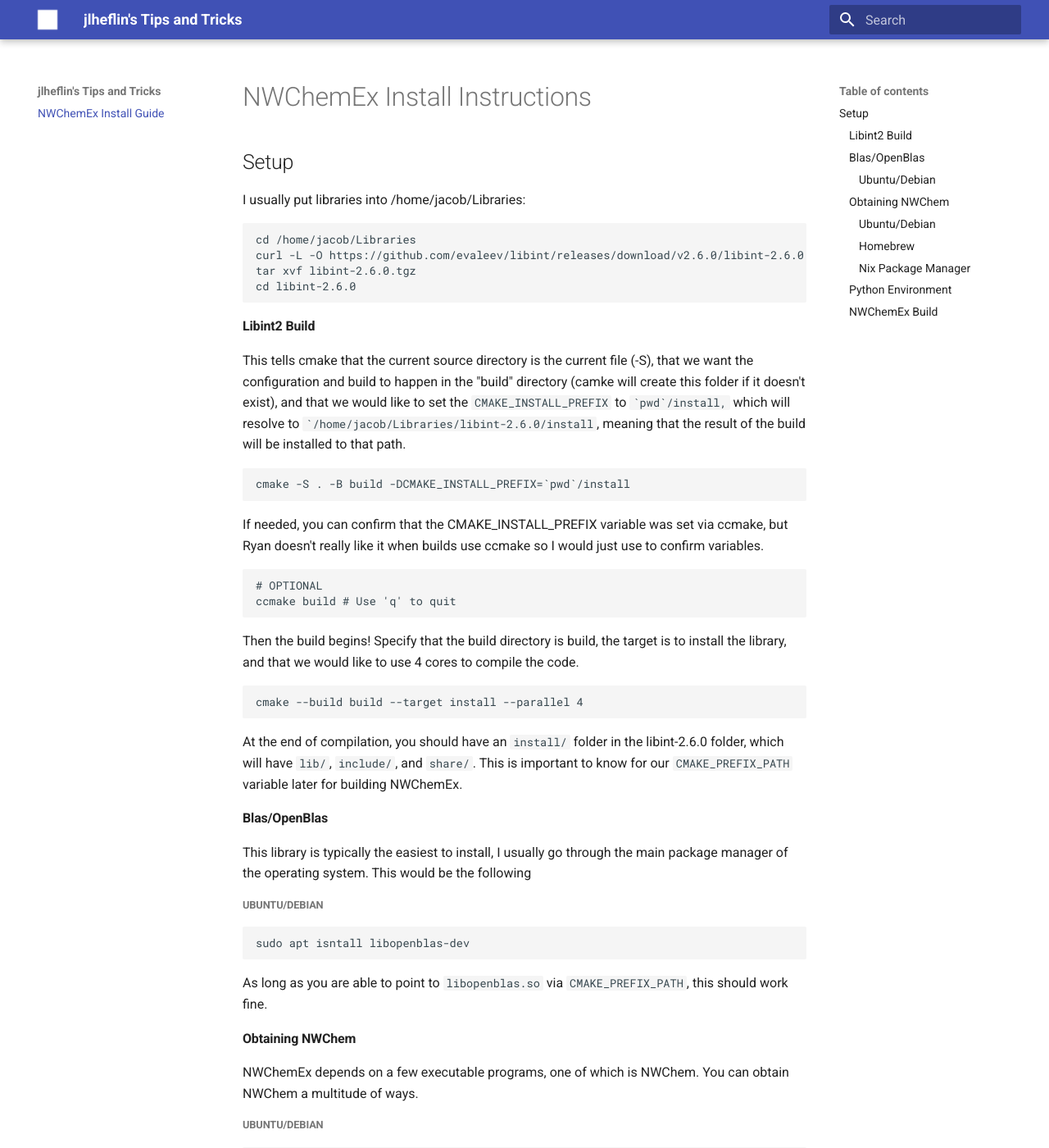
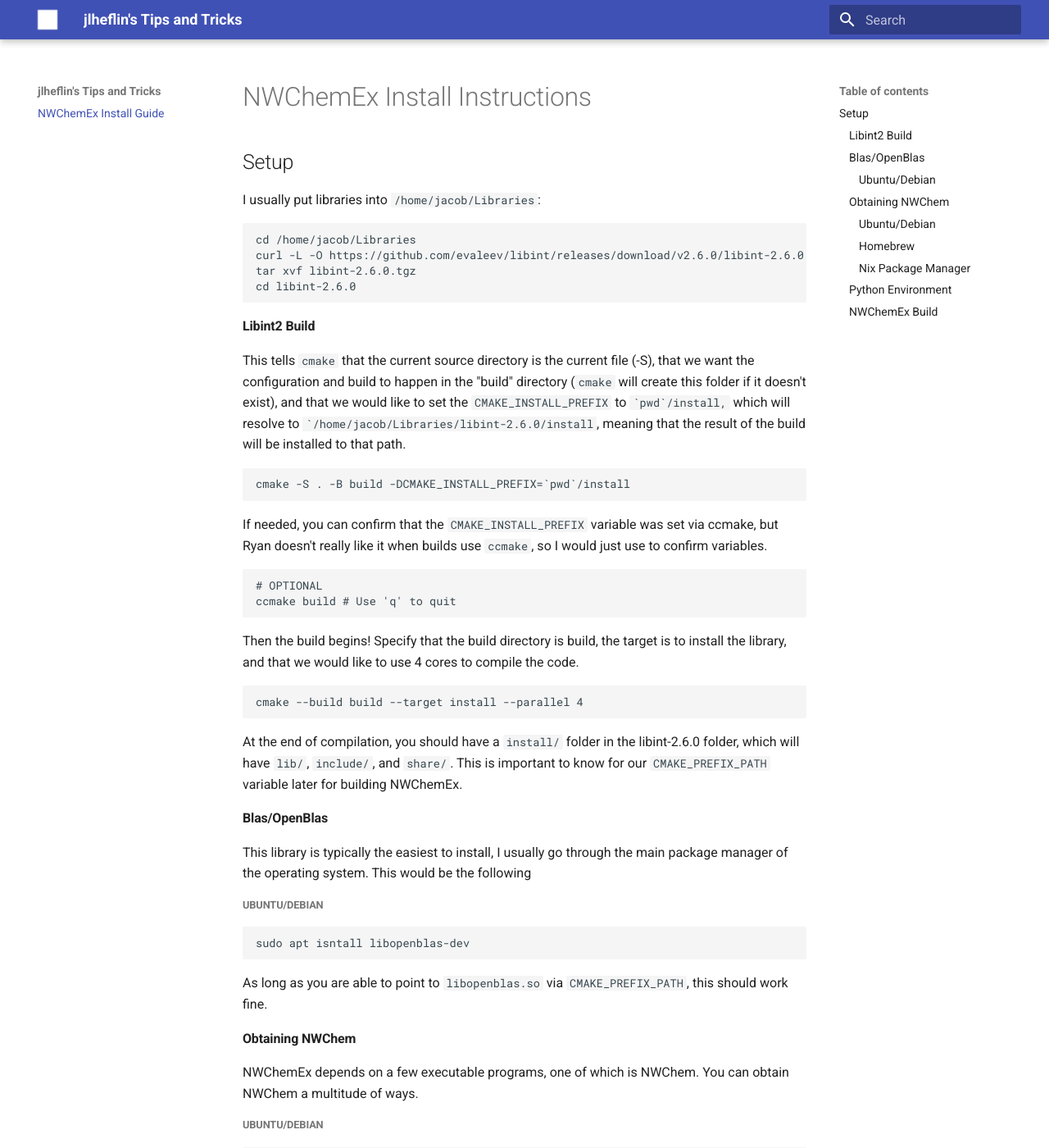
Before and after one commit to jlheflin/jlheflin.github.io, an MkDocs documentation site: the page built from docs/nwchemex_install_instructions.md, in a window 1280 px wide and 1400 px high. Shown: the whole window at 82% size. Built offline with MkDocs 1.6.1 and Material for MkDocs 9.7.7, drawn with Linux system fonts in a browser that asks for light colours; some of the changed text lies outside the part shown.

Commit message:
fixed some spelling and grammar

````diff
--- a/docs/nwchemex_install_instructions.md
+++ b/docs/nwchemex_install_instructions.md
@@ -2,7 +2,7 @@
 
 ## Setup
 
-I usually put libraries into /home/jacob/Libraries:
+I usually put libraries into `/home/jacob/Libraries`:
 
 ```bash
 cd /home/jacob/Libraries
@@ -14,9 +14,9 @@
 #### Libint2 Build
 
 
-This tells cmake that the current source directory is the current file (-S),
+This tells `cmake` that the current source directory is the current file (-S),
 that we want the configuration and build to happen in the "build" directory
-(camke will create this folder if it doesn't exist), and that we would like
+(`cmake` will create this folder if it doesn't exist), and that we would like
 to set the `CMAKE_INSTALL_PREFIX` to ``` `pwd`/install, ``` which will resolve to
 ``/home/jacob/Libraries/libint-2.6.0/install`, meaning that the result of the build
 will be installed to that path.
@@ -25,8 +25,8 @@
 cmake -S . -B build -DCMAKE_INSTALL_PREFIX=`pwd`/install
 ```
 
-If needed, you can confirm that the CMAKE_INSTALL_PREFIX variable was set via
-ccmake, but Ryan doesn't really like it when builds use ccmake so I would just
+If needed, you can confirm that the `CMAKE_INSTALL_PREFIX` variable was set via
+ccmake, but Ryan doesn't really like it when builds use `ccmake`, so I would just
 use to confirm variables.
 
 ```bash
@@ -42,7 +42,7 @@
 cmake --build build --target install --parallel 4
 ```
 
-At the end of compilation, you should have an `install/` folder in the
+At the end of compilation, you should have a `install/` folder in the
 libint-2.6.0 folder, which will have `lib/`, `include/`, and `share/`.
 This is important to know for our `CMAKE_PREFIX_PATH` variable later for
 building NWChemEx.
@@ -111,11 +111,11 @@
 
 
 I like to set up my python environments in `/home/jacob/Environments/`, but
-the path doens't necessarily matter so long as your source it BEFORE you
+the path doesn't necessarily matter so long as your source it BEFORE you
 configure NWChemEx via `cmake` (otherwise the interpreter path for NWChemEx
 will be set to the incorrect path)
 
-```basy
+```bash
 cd /home/jacob/Environments
 python3 -m venv nwchemex-env
 # I prefer to source from an absolue path /home/jacob/Environments/nwchemex-env/bin/activate, but
@@ -260,8 +261,8 @@
 ```
 
 In order to be able to use the build libraries for use with both the C++ and Python interfaces, we need
-to make it a bit easier to find the libraries. I do this by symlinking all the libraries with the chemcache,
-chemist, integrals, parallelzone, pluginplay, tensorwrapper, and utilities folders to the `lib/` directory.
+to make it a bit easier to find the libraries. I do this by symlinking all the libraries with the `chemcache`,
+`chemist`, `integrals`, `parallelzone`, `pluginplay`, `tensorwrapper`, and `utilities` folders to the `lib/` directory.
 You can do this via the following script from the `lib/` directory:
 ```bash
 #!/usr/bin/env bash
@@ -313,7 +314,7 @@
 Once all these steps are done, and the `PYTHONPATH` and `LD_LIBRARY_PATH` variables are set,
 this should result in a functioning Python interface.
 
-If you plan on using C++ to interact with NWChemEx, here is an example of how I make sure that my main.cpp
+If you plan on using C++ to interact with NWChemEx, here is an example of how I make sure that my `main.cpp`
 file is compiled correctly:
 ```Makefile
 CXXFLAGS = -std=c++23 -Wall -Wextra -g \
````
Also changed, not shown: other parts of docs/nwchemex_install_instructions.md (+8 -7 lines).
